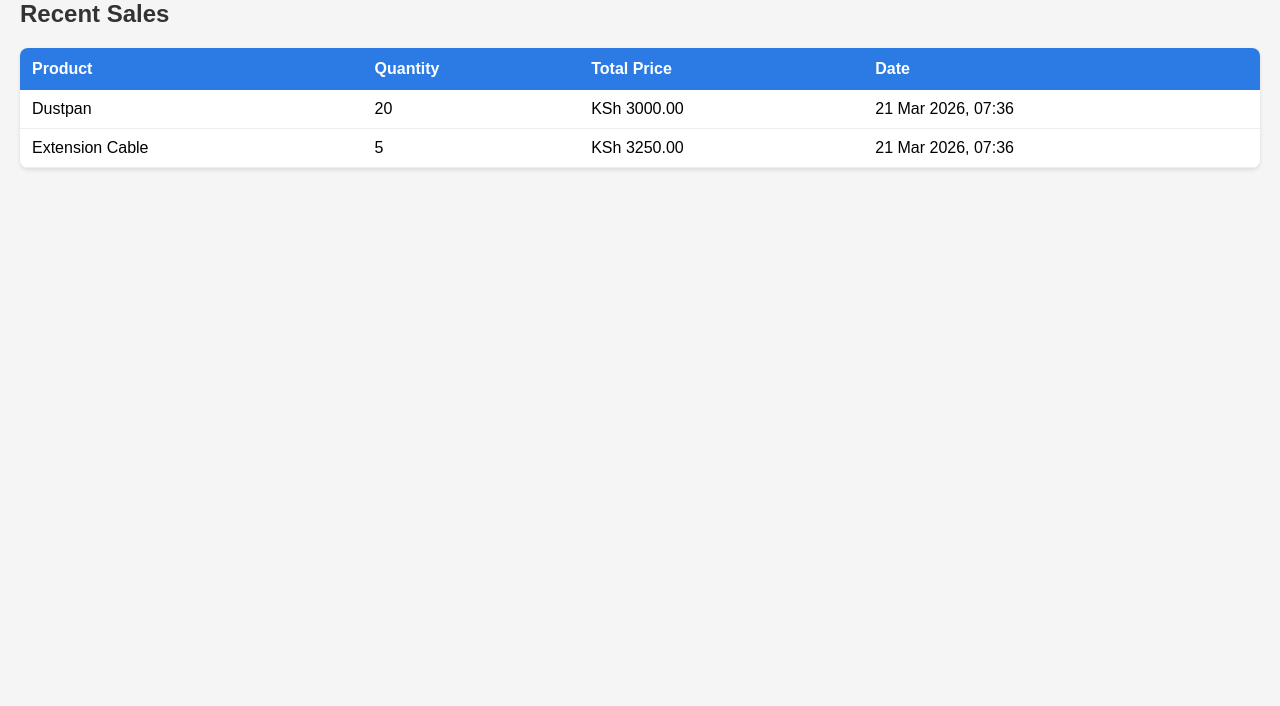
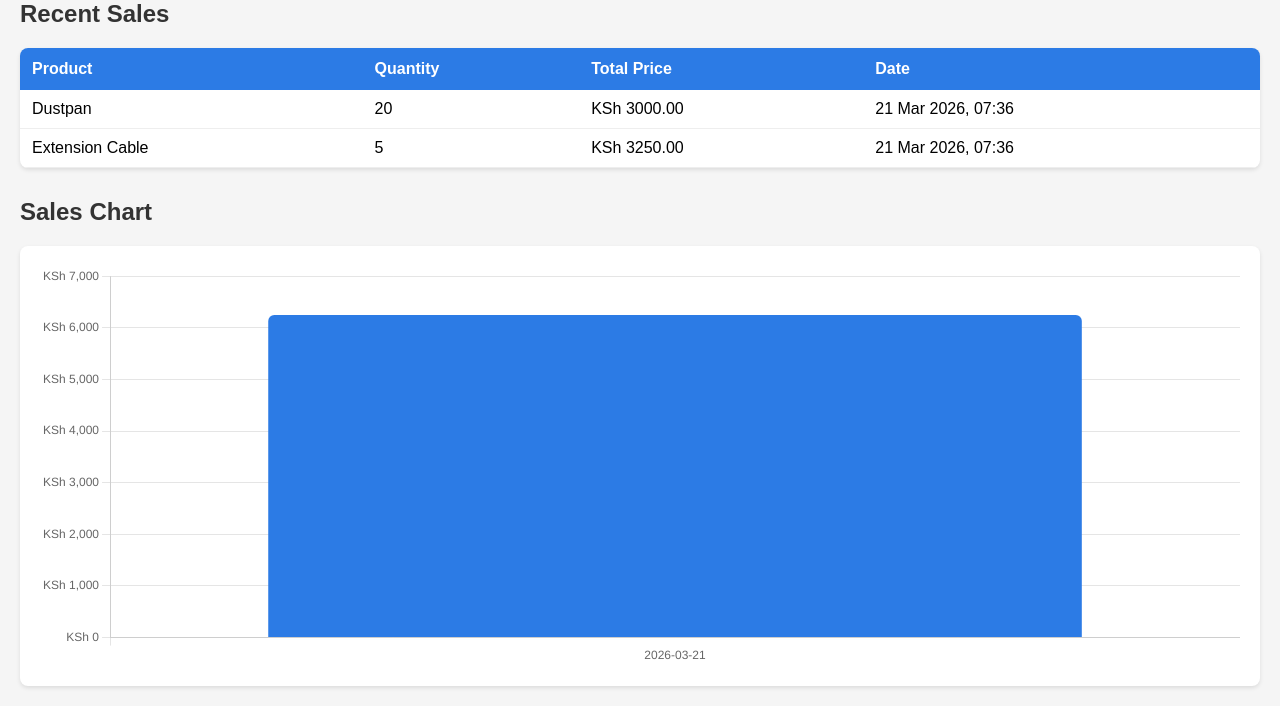
Before and after one commit to okemwabrian/hardware-store, a Django app: page /search/ in a window 1280 px wide. Shown: the part 433-1139 px from the top of the page. Before the commit the page ends 603 px from the top, so only its background shows below. Run offline with Django 5.2, Linux system fonts and the light colour scheme; data comes from the database, SQL or seed files in the repository.

Commit message:
Add daily sales bar chart to dashboard

```diff
--- a/reports/templates/reports/dashboard.html
+++ b/reports/templates/reports/dashboard.html
@@ -73,5 +73,43 @@
         </tr>
         {% endfor %}
     </table>
+
+<h2>Sales Chart</h2>
+    <div style="background:white; padding:20px; border-radius:8px; box-shadow: 0 2px 4px rgba(0,0,0,0.1);">
+        <canvas id="salesChart" height="100"></canvas>
+    </div>
+
+    <script src="https://cdnjs.cloudflare.com/ajax/libs/Chart.js/4.4.1/chart.umd.js"></script>
+    <script>
+        const labels = {{ chart_labels|safe }};
+        const data = {{ chart_data|safe }};
+
+        new Chart(document.getElementById('salesChart'), {
+            type: 'bar',
+            data: {
+                labels: labels,
+                datasets: [{
+                    label: 'Daily Sales (KSh)',
+                    data: data,
+                    backgroundColor: '#2c7be5',
+                    borderRadius: 6,
+                }]
+            },
+            options: {
+                responsive: true,
+                plugins: {
+                    legend: { display: false }
+                },
+                scales: {
+                    y: {
+                        beginAtZero: true,
+                        ticks: {
+                            callback: value => 'KSh ' + value.toLocaleString()
+                        }
+                    }
+                }
+            }
+        });
+    </script>
 </body>
 </html>
--- a/reports/views.py
+++ b/reports/views.py
@@ -2,6 +2,7 @@
 from django.db.models import Sum, F
 from inventory.models import Product
 from sales.models import Sale
+from django.db.models.functions import TruncDate
 
 def dashboard(request):
     total_products = Product.objects.count()
@@ -11,14 +12,25 @@
         total=Sum('total_price')
     )['total'] or 0
 
+    # Chart data - sales per day
+    daily_sales = (
+        Sale.objects.annotate(day=TruncDate('date'))
+        .values('day')
+        .annotate(total=Sum('total_price'))
+        .order_by('day')
+    )
+    chart_labels = [str(entry['day']) for entry in daily_sales]
+    chart_data = [float(entry['total']) for entry in daily_sales]
+
     context = {
         'total_products': total_products,
         'low_stock_items': low_stock_items,
         'recent_sales': recent_sales,
         'total_sales_value': total_sales_value,
+        'chart_labels': chart_labels,
+        'chart_data': chart_data,
     }
     return render(request, 'reports/dashboard.html', context)
-
 def search_products(request):
     query = request.GET.get('q', '')
     results = Product.objects.filter(
```
